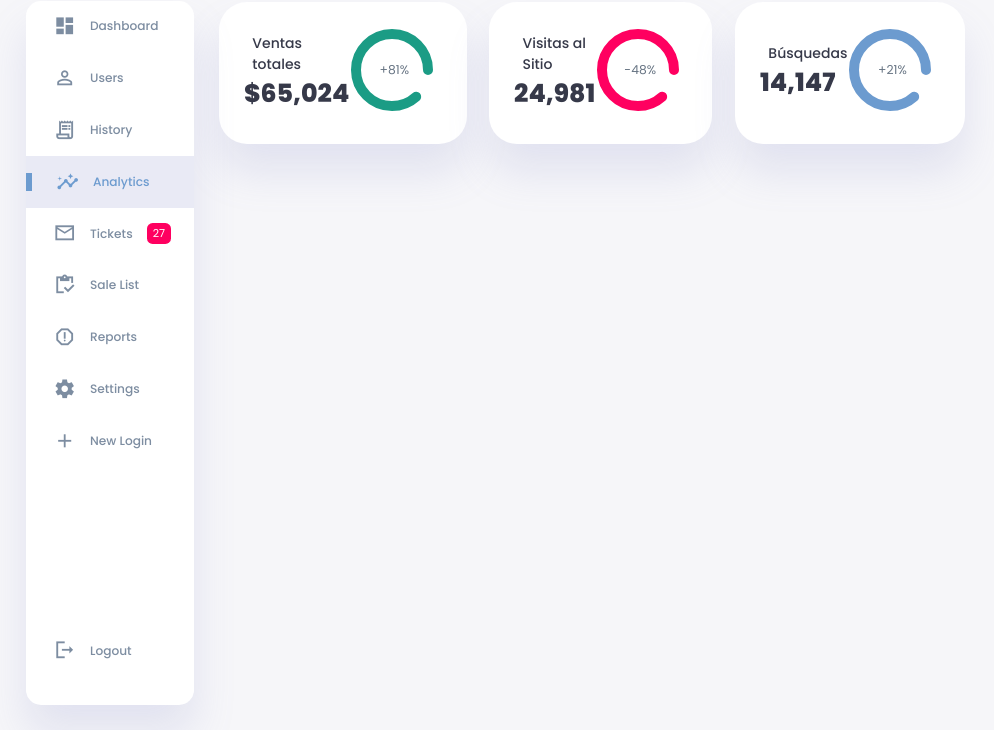
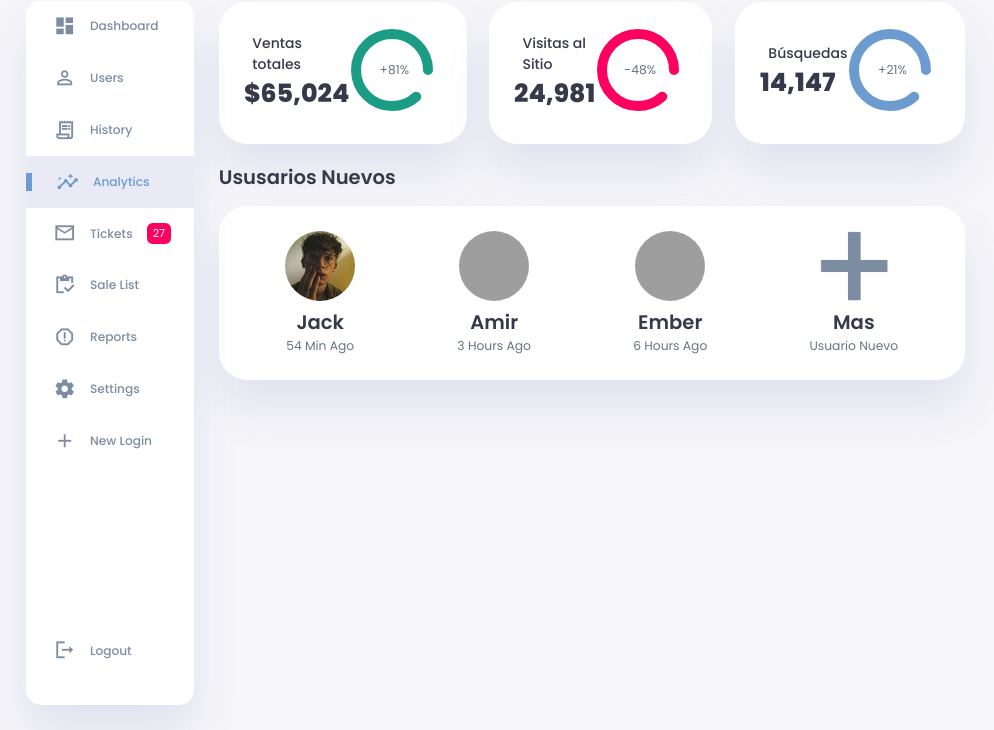
Before and after one commit to 02Alexis/Admin-dashboard, a plain HTML site: page index.html in a window 1280 px wide. Shown: the part 70-800 px from the top of the page, without its empty margins (0-994 px from the left). Drawn offline with Linux system fonts and the light colour scheme; grey boxes are pictures that could not be loaded.

Commit message:
sesion de nuevos usuarios

```diff
--- a/index.html
+++ b/index.html
@@ -127,6 +127,34 @@
           </div>
         </div>
         <!-- End of Analyses -->
+
+        <!-- New Users Section -->
+        <div class="new-users">
+          <h2>Ususarios Nuevos</h2>
+          <div class="user-list">
+            <div class="user">
+              <img src="images/profile-2.jpg" />
+              <h2>Jack</h2>
+              <p>54 Min Ago</p>
+            </div>
+            <div class="user">
+              <img src="images/profile-3.jpg" />
+              <h2>Amir</h2>
+              <p>3 Hours Ago</p>
+            </div>
+            <div class="user">
+              <img src="images/profile-4.jpg" />
+              <h2>Ember</h2>
+              <p>6 Hours Ago</p>
+            </div>
+            <div class="user">
+              <img src="images/plus.png" />
+              <h2>Mas</h2>
+              <p>Usuario Nuevo</p>
+            </div>
+          </div>
+        </div>
+        <!-- End of New Users Section -->
       </main>
     </div>
 
--- a/style.css
+++ b/style.css
@@ -303,3 +303,40 @@ main .analyse .progresss .percentage {
   width: 100%;
 }
 /* <!-- End of Analyses --> */
+
+/* <!-- New Users Section --> */
+main .new-users {
+  margin-top: 1.3rem;
+}
+
+main .new-users .user-list {
+  background-color: var(--color-white);
+  padding: var(--card-padding);
+  border-radius: var(--card-border-radius);
+  margin-top: 1rem;
+  box-shadow: var(--box-shadow);
+  display: flex;
+  justify-content: space-around;
+  flex-wrap: wrap;
+  gap: 1.4rem;
+  cursor: pointer;
+  transition: all 0.3s ease;
+}
+
+main .new-users .user-list:hover {
+  box-shadow: none;
+}
+
+main .new-users .user-list .user {
+  display: flex;
+  flex-direction: column;
+  align-items: center;
+  justify-content: center;
+}
+
+main .new-users .user-list .user img {
+  width: 5rem;
+  height: 5rem;
+  margin-bottom: 0.4rem;
+  border-radius: 50%;
+}
```
